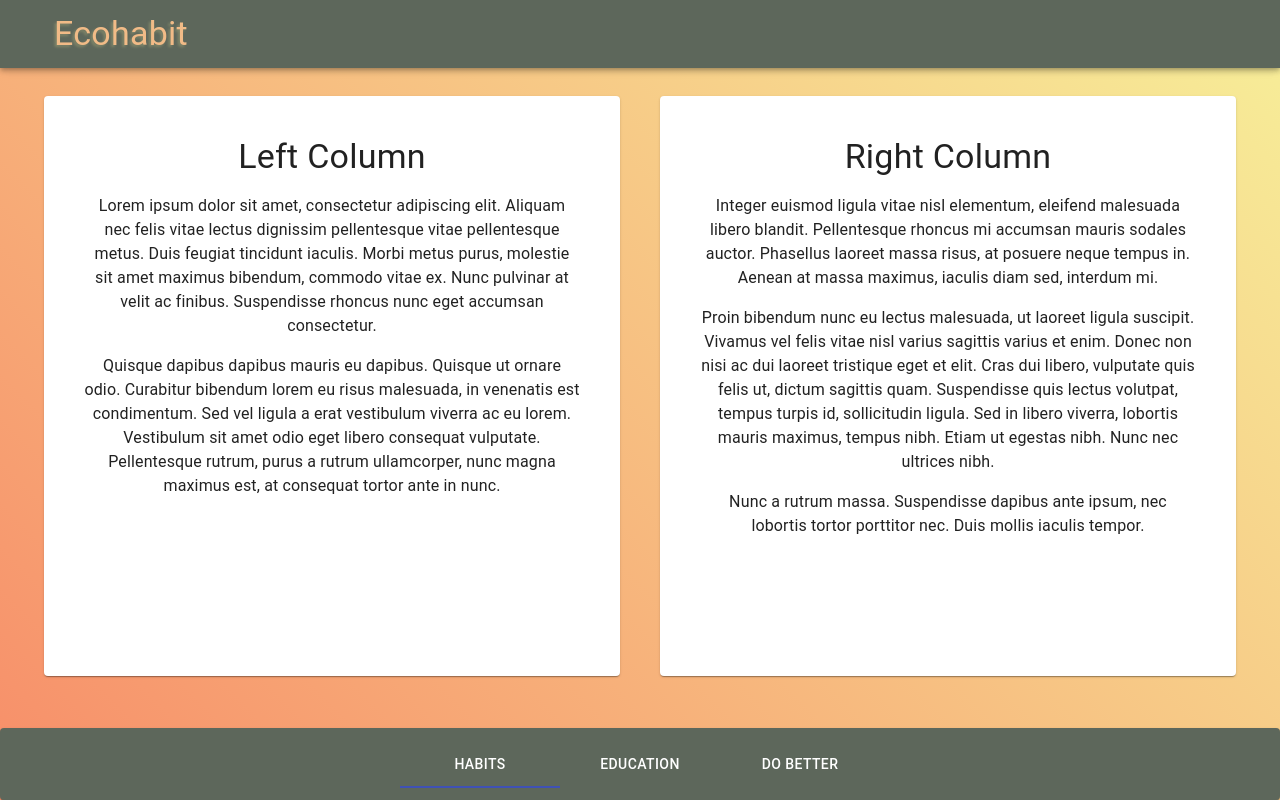
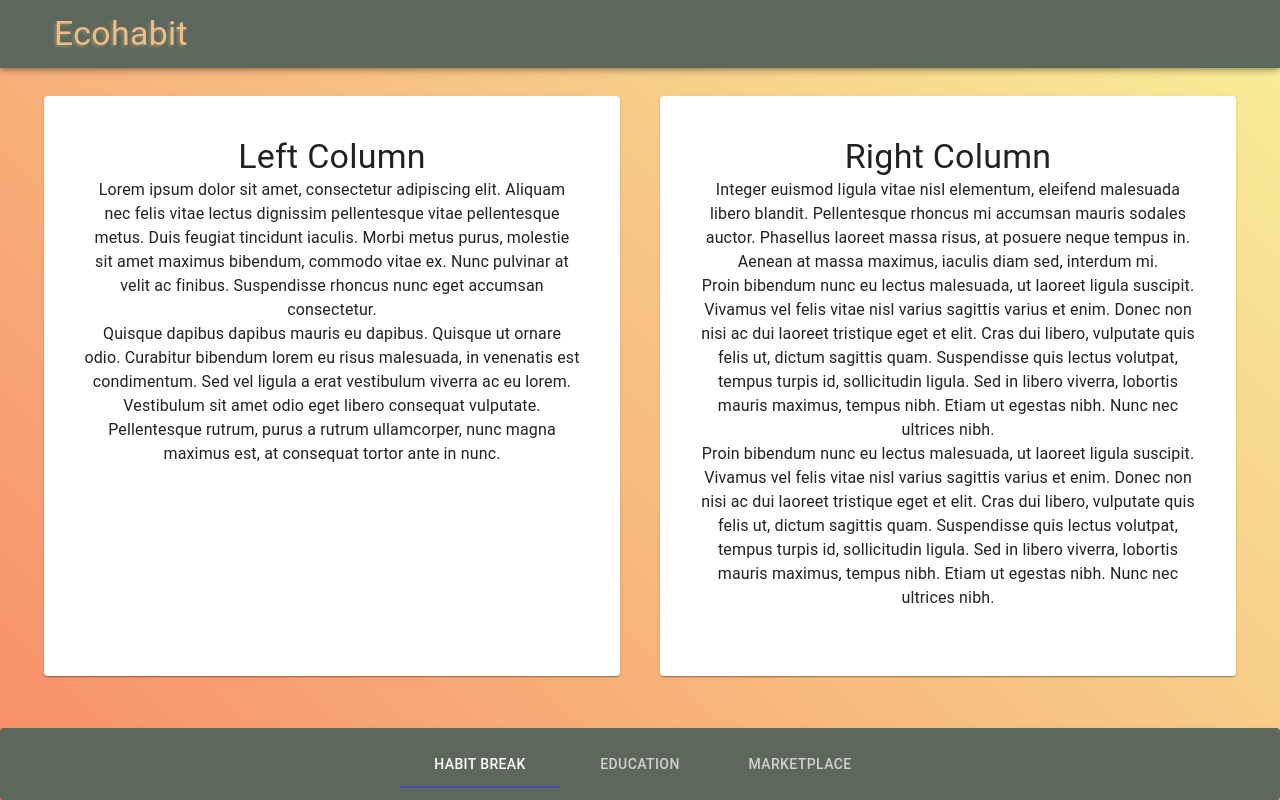
Before and after one commit to jayjscotto/ecohabit, a React (Create React App) app in the folder client/: page / in a window 1280 px wide. Built offline with nearby package versions, Linux system fonts and the light colour scheme; no server answers.

Commit message:
committing recent changes

```diff
--- a/client/src/App.js
+++ b/client/src/App.js
@@ -23,7 +23,7 @@ class App extends Component {
 	constructor(props) {
 		super(props);
 		this.state = {
-			books: []
+			books: [],
 		};
 	}
 
@@ -33,6 +33,8 @@ class App extends Component {
 			.get('/api/survey')
 			.then((res) => {
 				console.log('YewHaw!');
+				console.log(res);
+
 			})
 			.catch((error) => {
 				if (error.response.status === 401) {
--- a/client/src/Components/LeftPane.js
+++ b/client/src/Components/LeftPane.js
@@ -9,12 +9,10 @@ function LeftPane(props) {
                     Left Column
                 </Typography>
                 <Typography variant="body1">
-                <p>
                 Lorem ipsum dolor sit amet, consectetur adipiscing elit. Aliquam nec felis vitae lectus dignissim pellentesque vitae pellentesque metus. Duis feugiat tincidunt iaculis. Morbi metus purus, molestie sit amet maximus bibendum, commodo vitae ex. Nunc pulvinar at velit ac finibus. Suspendisse rhoncus nunc eget accumsan consectetur.
-                </p>
-                <p>
+                </Typography>
+                <Typography variant="body1">
                 Quisque dapibus dapibus mauris eu dapibus. Quisque ut ornare odio. Curabitur bibendum lorem eu risus malesuada, in venenatis est condimentum. Sed vel ligula a erat vestibulum viverra ac eu lorem. Vestibulum sit amet odio eget libero consequat vulputate. Pellentesque rutrum, purus a rutrum ullamcorper, nunc magna maximus est, at consequat tortor ante in nunc.
-                </p>
                 </Typography>
             </Paper>
         </Grid>
--- a/client/src/Components/RightPane.js
+++ b/client/src/Components/RightPane.js
@@ -9,16 +9,15 @@ function RightPane(props) {
                     Right Column
                 </Typography>
                 <Typography variant="body1">
-                    <p>
                     Integer euismod ligula vitae nisl elementum, eleifend malesuada libero blandit. Pellentesque rhoncus mi accumsan mauris sodales auctor. Phasellus laoreet massa risus, at posuere neque tempus in. Aenean at massa maximus, iaculis diam sed, interdum mi.
-                    </p>
-                    <p>
+                </Typography>
+                <Typography variant="body1">
                     Proin bibendum nunc eu lectus malesuada, ut laoreet ligula suscipit. Vivamus vel felis vitae nisl varius sagittis varius et enim. Donec non nisi ac dui laoreet tristique eget et elit. Cras dui libero, vulputate quis felis ut, dictum sagittis quam. Suspendisse quis lectus volutpat, tempus turpis id, sollicitudin ligula. Sed in libero viverra, lobortis mauris maximus, tempus nibh. Etiam ut egestas nibh. Nunc nec ultrices nibh.
-                    </p>
-                    <p>
-                    Nunc a rutrum massa. Suspendisse dapibus ante ipsum, nec lobortis tortor porttitor nec. Duis mollis iaculis tempor.
-                    </p>
                 </Typography>
+                <Typography variant="body1">
+                    Proin bibendum nunc eu lectus malesuada, ut laoreet ligula suscipit. Vivamus vel felis vitae nisl varius sagittis varius et enim. Donec non nisi ac dui laoreet tristique eget et elit. Cras dui libero, vulputate quis felis ut, dictum sagittis quam. Suspendisse quis lectus volutpat, tempus turpis id, sollicitudin ligula. Sed in libero viverra, lobortis mauris maximus, tempus nibh. Etiam ut egestas nibh. Nunc nec ultrices nibh.
+                </Typography>
+
             </Paper>
         </Grid>
     )
--- a/client/src/Components/Tabs.js
+++ b/client/src/Components/Tabs.js
@@ -32,13 +32,11 @@ export default function CenteredTabs() {
         value={value}
         onChange={handleChange}
         indicatorColor="primary"
-        inkBarStyle={{ background: '#ffffff' }}
-        textColor="#ffffff"
         centered
       >
-        <Tab label="Habits" />
+        <Tab label="Habit break" />
         <Tab label="Education" />
-        <Tab label="Do Better" />
+        <Tab label="Marketplace" />
       </Tabs>
     </Paper>
   );
```
Also changed, not shown: client/src/Components/Appbar.js (+0 -7 lines).
